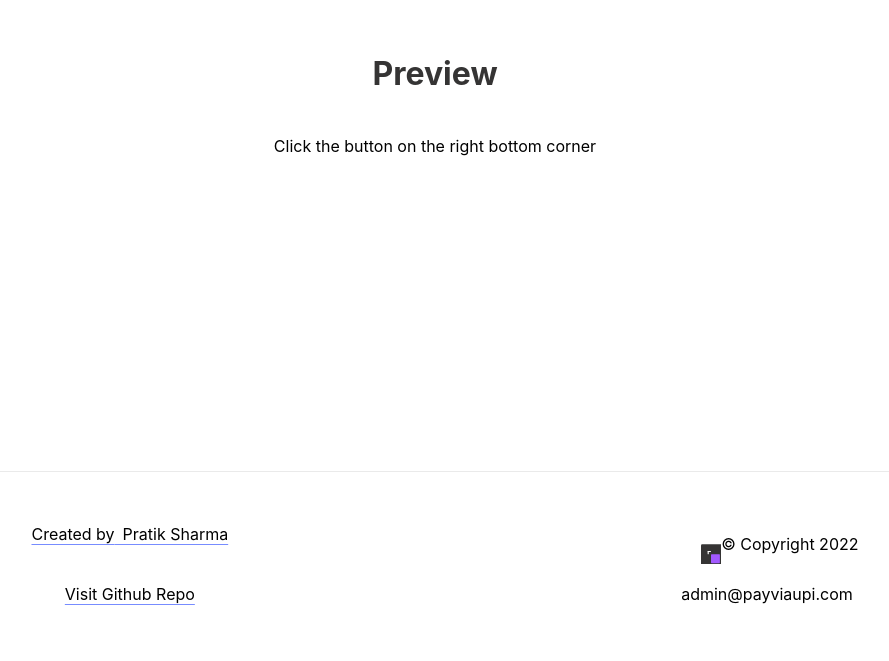
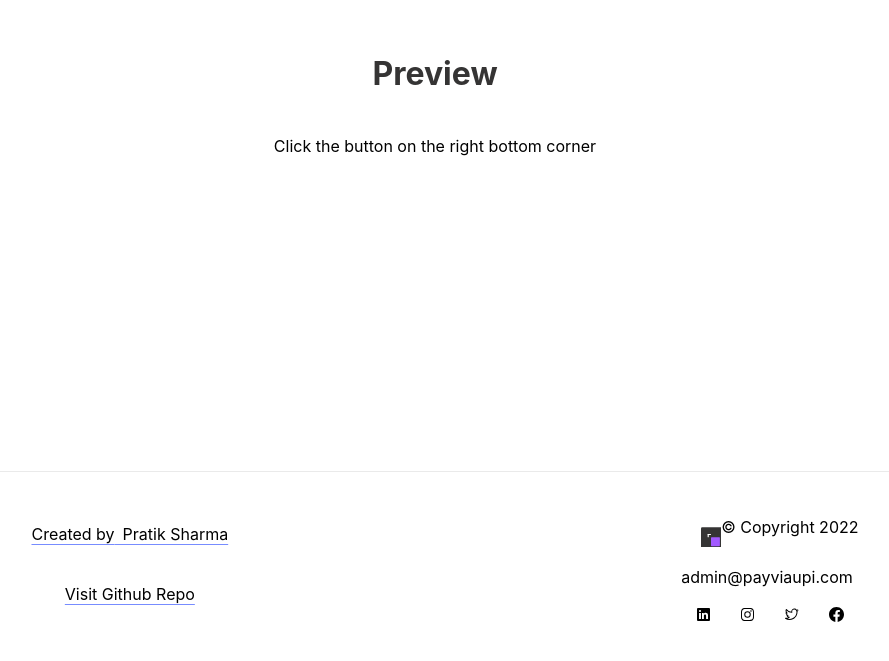
Before and after one commit to biomathcode/pay-via-upi, a Next.js app: page /preview in a window 1280 px wide. Shown: the part 389-1050 px from the top of the page, without its empty margins (205-1094 px from the left). Built offline with nearby package versions, Linux system fonts and the light colour scheme.

Commit message:
added social media handles

```diff
--- a/components/Icons.js
+++ b/components/Icons.js
@@ -74,6 +74,76 @@ export function Loader() {
           ></animate>
         </circle>
       </g>
+    </svg>
+  );
+}
+
+export function FacebookIcon({ width = 15, height = 15 }) {
+  return (
+    <svg
+      xmlns="http://www.w3.org/2000/svg"
+      width={width}
+      height={height}
+      viewBox="0 0 24 24"
+    >
+      <path d="M24 12.073c0-6.627-5.373-12-12-12s-12 5.373-12 12c0 5.99 4.388 10.954 10.125 11.854v-8.385H7.078v-3.47h3.047V9.43c0-3.007 1.792-4.669 4.533-4.669 1.312 0 2.686.235 2.686.235v2.953H15.83c-1.491 0-1.956.925-1.956 1.874v2.25h3.328l-.532 3.47h-2.796v8.385C19.612 23.027 24 18.062 24 12.073z"></path>
+    </svg>
+  );
+}
+
+export function LinkedInIcon() {
+  return (
+    <svg
+      xmlns="http://www.w3.org/2000/svg"
+      width="15"
+      height="15"
+      fill="none"
+      viewBox="0 0 15 15"
+    >
+      <path
+        fill="currentColor"
+        fillRule="evenodd"
+        d="M2 1a1 1 0 00-1 1v11a1 1 0 001 1h11a1 1 0 001-1V2a1 1 0 00-1-1H2zm1.05 5h1.9v6h-1.9V6zm2.025-1.995a1.075 1.075 0 11-2.15 0 1.075 1.075 0 012.15 0zM12 8.357c0-1.805-1.167-2.507-2.326-2.507-.379-.018-.757.061-1.095.231-.257.13-.526.424-.734.938h-.053V6H6v6.005h1.906V8.81c-.027-.327.077-.75.291-1.001.215-.252.52-.312.753-.342h.073c.606 0 1.056.375 1.056 1.32v3.217h1.906L12 8.357z"
+        clipRule="evenodd"
+      ></path>
+    </svg>
+  );
+}
+
+export function InstagramIcon() {
+  return (
+    <svg
+      xmlns="http://www.w3.org/2000/svg"
+      width="15"
+      height="15"
+      fill="none"
+      viewBox="0 0 15 15"
+    >
+      <path
+        fill="currentColor"
+        fillRule="evenodd"
+        d="M12.91 12.909c.326-.327.582-.72.749-1.151.16-.414.27-.886.302-1.578.032-.693.04-.915.04-2.68 0-1.765-.008-1.987-.04-2.68-.032-.692-.142-1.164-.302-1.578a3.185 3.185 0 00-.75-1.151 3.187 3.187 0 00-1.151-.75c-.414-.16-.886-.27-1.578-.302C9.487 1.007 9.265 1 7.5 1c-1.765 0-1.987.007-2.68.04-.692.03-1.164.14-1.578.301-.433.163-.826.42-1.151.75-.33.325-.587.718-.75 1.151-.16.414-.27.886-.302 1.578C1.007 5.513 1 5.735 1 7.5c0 1.765.007 1.987.04 2.68.03.692.14 1.164.301 1.578.164.434.42.826.75 1.151.325.33.718.586 1.151.75.414.16.886.27 1.578.302.693.031.915.039 2.68.039 1.765 0 1.987-.008 2.68-.04.692-.03 1.164-.14 1.578-.301a3.323 3.323 0 001.151-.75zM2 6.735v1.53c-.002.821-.002 1.034.02 1.5.026.586.058 1.016.156 1.34.094.312.199.63.543 1.012.344.383.675.556 1.097.684.423.127.954.154 1.415.175.522.024.73.024 1.826.024H8.24c.842.001 1.054.002 1.526-.02.585-.027 1.015-.059 1.34-.156.311-.094.629-.2 1.011-.543.383-.344.556-.676.684-1.098.127-.422.155-.953.176-1.414C13 9.247 13 9.04 13 7.947v-.89c0-1.096 0-1.303-.023-1.826-.021-.461-.049-.992-.176-1.414-.127-.423-.3-.754-.684-1.098-.383-.344-.7-.449-1.011-.543-.325-.097-.755-.13-1.34-.156A27.29 27.29 0 008.24 2H7.057c-1.096 0-1.304 0-1.826.023-.461.021-.992.049-1.415.176-.422.128-.753.301-1.097.684-.344.383-.45.7-.543 1.012-.098.324-.13.754-.156 1.34-.022.466-.022.679-.02 1.5zM7.5 5.25a2.25 2.25 0 100 4.5 2.25 2.25 0 000-4.5zM4.25 7.5a3.25 3.25 0 116.5 0 3.25 3.25 0 01-6.5 0zm6.72-2.72a.75.75 0 100-1.5.75.75 0 000 1.5z"
+        clipRule="evenodd"
+      ></path>
+    </svg>
+  );
+}
+
+export function TwitterIcon() {
+  return (
+    <svg
+      xmlns="http://www.w3.org/2000/svg"
+      width="15"
+      height="15"
+      fill="none"
+      viewBox="0 0 15 15"
+    >
+      <path
+        fill="currentColor"
+        fillRule="evenodd"
+        d="M7.233 4.696c0-1.727 1.4-3.127 3.127-3.127 1.014 0 1.823.479 2.365 1.175a5.246 5.246 0 001.626-.629 2.634 2.634 0 01-1.148 1.45l.002.003a5.26 5.26 0 001.5-.413l-.001.002c-.337.505-.76.95-1.248 1.313.026.177.04.354.04.53 0 3.687-2.809 7.975-7.975 7.975a7.93 7.93 0 01-4.296-1.26.5.5 0 01-.108-.748.45.45 0 01.438-.215c.916.108 1.83-.004 2.637-.356a3.086 3.086 0 01-1.69-1.876.45.45 0 01.103-.448 3.07 3.07 0 01-1.045-2.31v-.034a.45.45 0 01.365-.442 3.068 3.068 0 01-.344-1.416c0-.468.003-1.058.332-1.59a.45.45 0 01.323-.208.5.5 0 01.538.161 6.964 6.964 0 004.46 2.507v-.044zm-1.712 7.279a6.936 6.936 0 01-2.249-.373 5.318 5.318 0 002.39-1.042.45.45 0 00-.27-.804 2.174 2.174 0 01-1.714-.888c.19-.015.376-.048.556-.096a.45.45 0 00-.028-.876 2.18 2.18 0 01-1.644-1.474c.2.048.409.077.623.084a.45.45 0 00.265-.824A2.177 2.177 0 012.48 3.87c0-.168.003-.317.013-.453a7.95 7.95 0 005.282 2.376.5.5 0 00.513-.61 2.127 2.127 0 012.071-2.614c1.234 0 2.136 1.143 2.136 2.432 0 3.256-2.476 6.974-6.975 6.974z"
+        clipRule="evenodd"
+      ></path>
     </svg>
   );
 }
--- a/components/PayComponent.js
+++ b/components/PayComponent.js
@@ -92,11 +92,6 @@ function PayComponent({ upiid, pn, amount_list = "100,200,300,400" }) {
         margin: "50px",
       }}
     >
-      <Head>
-        <title>
-          UPI payment to {pn} at upi id {upiid}
-        </title>
-      </Head>
       <div className="flex center">
         <section className="flex column max center" style={{ gap: "10px" }}>
           <Heading>
--- /dev/null
+++ b/components/SocialMedia.js
@@ -0,0 +1,40 @@
+import Link from "next/link";
+import {
+  FacebookIcon,
+  InstagramIcon,
+  LinkedInIcon,
+  TwitterIcon,
+} from "./Icons";
+
+function SocialMedia() {
+  return (
+    <div className="flex gap">
+      <Link href="https://www.linkedin.com/in/pay-via-upi-034a8b23a" passHref>
+        <a target="_blank" rel="noopener noreferrer">
+          <LinkedInIcon />
+        </a>
+      </Link>
+
+      <Link href="https://www.instagram.com/payviaupi" passHref>
+        <a target="_blank" rel="noopener noreferrer">
+          <InstagramIcon />
+        </a>
+      </Link>
+      <Link href="https://twitter.com/PayViaUPI" passHref>
+        <a target="_blank" rel="noopener noreferrer">
+          <TwitterIcon />
+        </a>
+      </Link>
+      <Link
+        href="https://www.facebook.com/Pav-Via-UPI-104120712308796/"
+        passHref
+      >
+        <a target="_blank" rel="noopener noreferrer">
+          <FacebookIcon width="15" />
+        </a>
+      </Link>
+    </div>
+  );
+}
+
+export default SocialMedia;
--- a/pages/_app.js
+++ b/pages/_app.js
@@ -3,6 +3,7 @@ import Image from "next/image";
 import "../styles/globals.css";
 import Link from "next/link";
 import Head from "next/head";
+import SocialMedia from "../components/SocialMedia";
 
 function MyApp({ Component, pageProps }) {
   return (
@@ -111,6 +112,7 @@ function MyApp({ Component, pageProps }) {
             </div>
 
             <div>admin@payviaupi.com</div>
+            <SocialMedia />
           </div>
         </div>
       </footer>
--- /dev/null
+++ b/pages/api/button.js
@@ -0,0 +1,28 @@
+// Next.js API route support: https://nextjs.org/docs/api-routes/introduction
+
+export default function handler(req, res) {
+  const data = req.query;
+  console.log(data);
+  const svgdata = `<svg
+      xmlns="http://www.w3.org/2000/svg"
+      xmlns:xlink="http://www.w3.org/1999/xlink"
+      version="1.1"
+      width="400"
+      height="180"
+    >
+      <rect
+        x="50"
+        y="20"
+        rx="20"
+        ry="20"
+        width="150"
+        height="150"
+        style="fill:red;stroke: black;stroke-width:5;opacity:0.5"
+      />
+    <text stroke="100" x="20" y="35">${data.text}</text>
+
+    </svg>
+  `;
+  res.setHeader("content-type", "image/svg+xml");
+  res.status(200).send(svgdata);
+}
```
